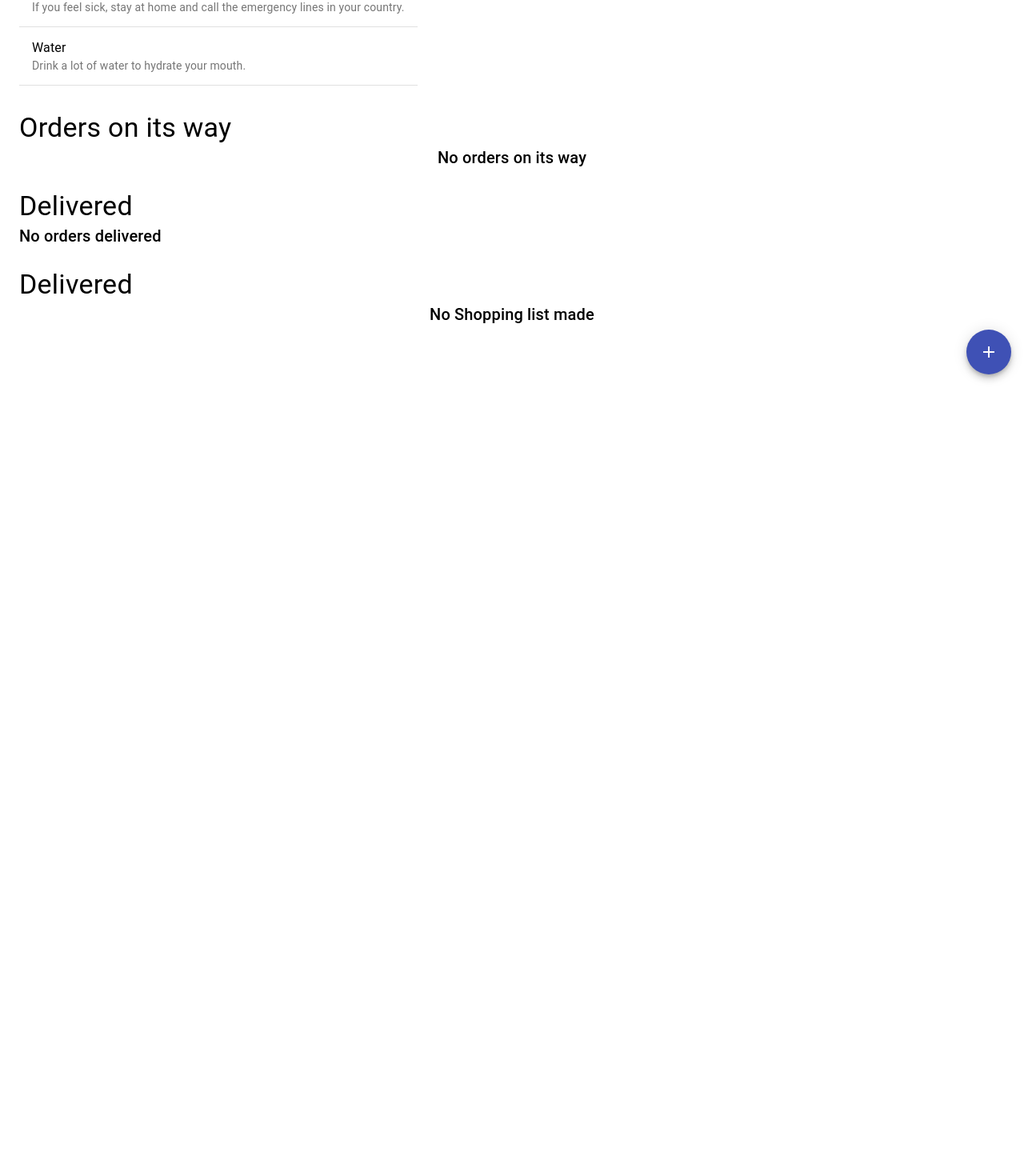
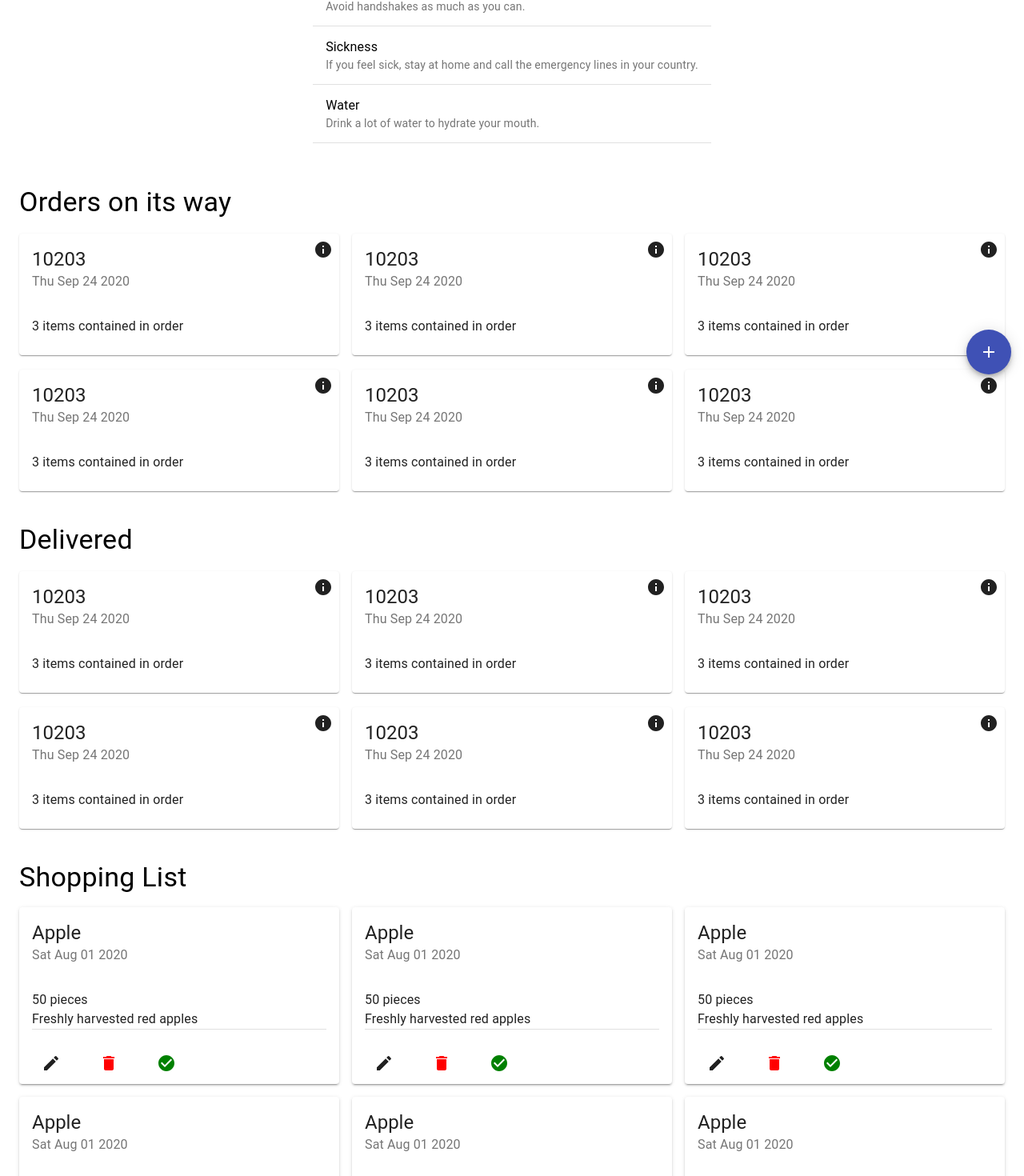
Before and after one commit to stanleyHayes/pickit-app, a React (Create React App) app: page / in a window 1280 px wide. Shown: the part 316-1786 px from the top of the page at 80% size. Before the commit the page ends 800 px from the top, so only its background shows below. Built offline with nearby package versions, Linux system fonts and the light colour scheme.

Commit message:
Home page updated with shopping list, orders

```diff
--- a/src/components/shared/ShopItem.js
+++ b/src/components/shared/ShopItem.js
@@ -1,5 +1,5 @@
 import React from "react";
-import {Card, CardHeader, CardMedia, CardContent, Typography, Button, Avatar, CardActions} from "@material-ui/core";
+import {Card, CardHeader, CardMedia, CardContent, Typography, Button, Avatar} from "@material-ui/core";
 import {Phone, Email, Info} from "@material-ui/icons";
 import {makeStyles} from "@material-ui/styles";
 
--- a/src/pages/home/HomePage.js
+++ b/src/pages/home/HomePage.js
@@ -36,26 +36,41 @@ function HomePage(props) {
 
     const useStyles = makeStyles({
         root: {
-            marginTop: 30
+            paddingTop: 30
         },
-        button: {
-            textAlign: "left"
+        gridContainer: {
+            marginTop: 30,
+            minHeight: "50vh"
         }
     });
 
+    const order = {
+        date: "2020-9-24",
+        items: ["", "", ""],
+        id: "10203"
+    };
+
+    const listItem = {
+        name: "Apple",
+        quantity: 50,
+        description: "Freshly harvested red apples",
+        status: "delivered",
+        date: "2020-08-1"
+    };
+
     const classes = useStyles();
 
-    const [onRouteOrders, setOnRouteOrders] = useState([]);
-    const [deliveredOrders, setDeliveredOrders] = useState([]);
-    const [shoppingList, setShoppingList] = useState([]);
+    const [onRouteOrders, setOnRouteOrders] = useState([order, order, order, order, order, order]);
+    const [deliveredOrders, setDeliveredOrders] = useState([order, order, order, order, order, order]);
+    const [shoppingList, setShoppingList] = useState([listItem, listItem, listItem, listItem, listItem, listItem]);
 
     return (
         <Layout>
             <div className={classes.root}>
                 <Container>
-                    <Grid container={true} spacing={3} direction="column" justify="center" alignItems="flex-start">
+                    <Grid className={classes.gridContainer} justify="center" container={true}>
                         <Grid item={true}>
-                            <List title="Things to do">
+                            <List title="Things to do" subheader={"Things to do"}>
                                 {instructions.map(function (instruction, index) {
                                     return (
                                         <InstructionItem key={index} instruction={instruction}/>
@@ -63,13 +78,16 @@ function HomePage(props) {
                                 })}
                             </List>
                         </Grid>
-                        <Grid item={true} container={true}>
-                            <Grid>
+                    </Grid>
+
+                    <Grid className={classes.gridContainer} item={true} direction="row" container={true} spacing={2}>
+                        <Grid item={true} xs={12}>
                             <Typography variant="h4">Orders on its way</Typography>
                         </Grid>
 
                         {(onRouteOrders.length === 0) ? (
-                                <Grid className={classes.noShopsContainer} direction="column" alignItems="center"
+                            <Grid xs={12} className={classes.noShopsContainer} direction="column"
+                                  alignItems="center"
                                   justify="center" container={true} item={true}>
                                 <Typography align="center" variant="h6">No orders on its way</Typography>
                             </Grid>
@@ -77,7 +95,7 @@ function HomePage(props) {
                         ) : (
                             (onRouteOrders.map(function (order, index) {
                                 return (
-                                        <Grid key={index} item={true} xs={12} sm={12} md={3}>
+                                    <Grid key={index} item={true} xs={12} sm={12} md={4}>
                                         <OrderItem order={order}/>
                                     </Grid>
                                 )
@@ -85,8 +103,8 @@ function HomePage(props) {
                         )}
                     </Grid>
 
-                        <Grid item={true}>
-                            <Grid>
+                    <Grid className={classes.gridContainer} item={true} direction="row" container={true} spacing={2}>
+                        <Grid item={true} xs={12}>
                             <Typography variant="h4">Delivered</Typography>
                         </Grid>
 
@@ -99,7 +117,7 @@ function HomePage(props) {
                         ) : (
                             (deliveredOrders.map(function (order, index) {
                                 return (
-                                        <Grid key={index} item={true} xs={12} sm={12} md={3}>
+                                    <Grid key={index} item={true} xs={12} sm={12} md={4}>
                                         <OrderItem order={order}/>
                                     </Grid>
                                 )
@@ -107,28 +125,29 @@ function HomePage(props) {
                         )}
                     </Grid>
 
-                        <Grid item={true} container={true}>
-                            <Grid>
-                                <Typography variant="h4">Delivered</Typography>
+                    <Grid className={classes.gridContainer} item={true} direction="row" container={true} spacing={2}>
+                        <Grid item={true} xs={12}>
+                            <Typography variant="h4">Shopping List</Typography>
                         </Grid>
 
                         {(shoppingList.length === 0) ? (
-                                <Grid className={classes.noShopsContainer} direction="column" alignItems="center"
-                                      justify="center" container={true} item={true}>
+                            <Grid item={true} xs={12}>
+                                <Container>
                                     <Typography align="center" variant="h6">No Shopping list made</Typography>
+                                </Container>
                             </Grid>
 
                         ) : (
                             (shoppingList.map(function (listItem, index) {
                                 return (
-                                        <Grid key={index} item={true} xs={12} sm={12} md={3}>
+                                    <Grid key={index} item={true} xs={12} sm={12} md={4}>
                                         <ShoppingListItem listItem={listItem}/>
                                     </Grid>
                                 )
                             }))
                         )}
                     </Grid>
-                    </Grid>
+
                 </Container>
             </div>
         </Layout>
```
Lines whose indentation alone changed are shown as unchanged.
